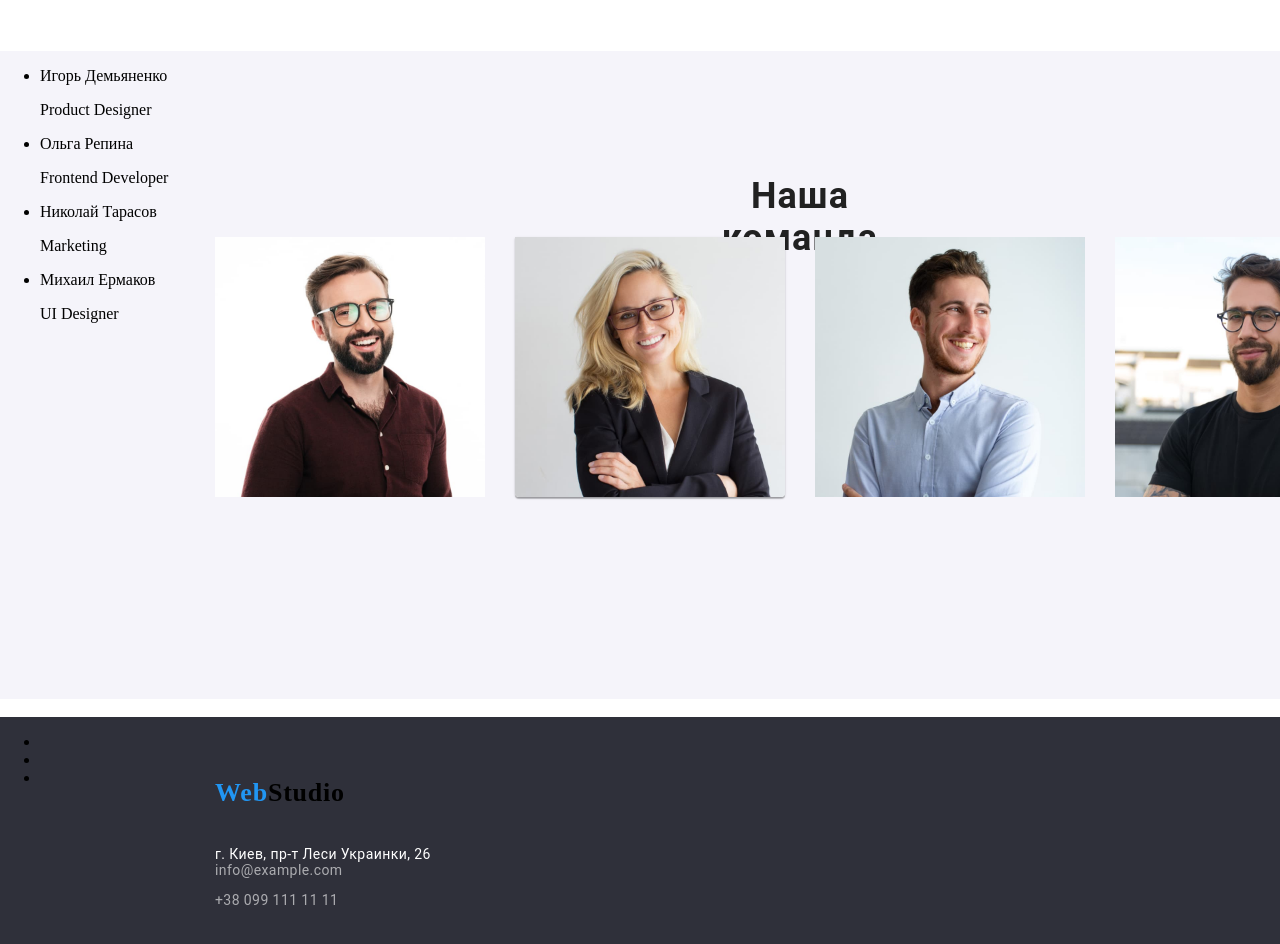
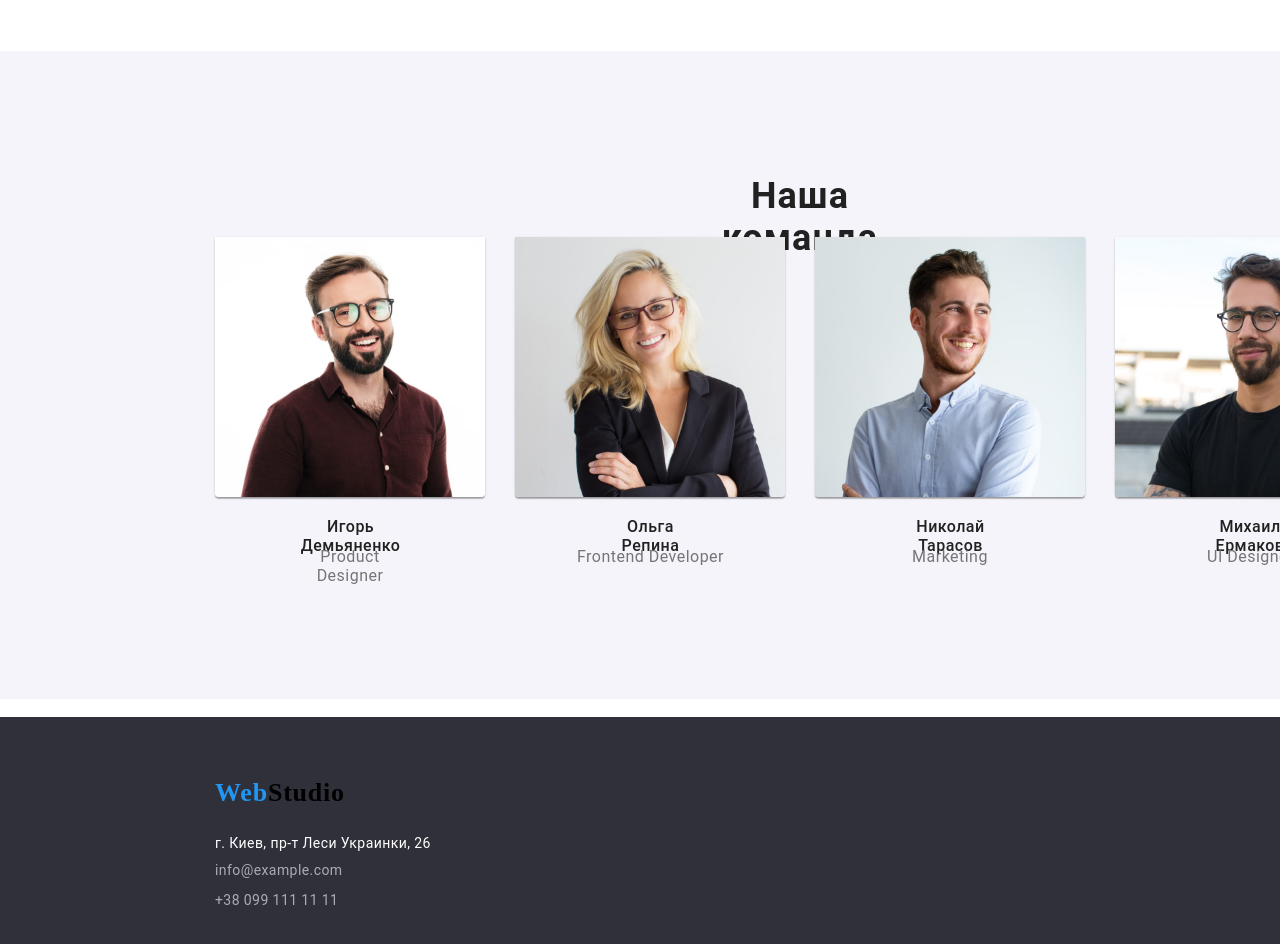
Before and after one commit to Botsman9/demo-st, a plain HTML site: page index.html in a window 1280 px wide. Shown: the part 1380-2324 px from the top of the page. Drawn offline with Linux system fonts and the light colour scheme.

Commit message:
css-partfolio

```diff
--- a/css/styles.css
+++ b/css/styles.css
@@ -386,8 +386,49 @@ span {
   height: 260px;
   left: 215px;
   top: 186px;
+  background: #ffffff;
 
-  border-radius: 0px;
+  box-shadow: 0px 1px 3px rgba(0, 0, 0, 0.12), 0px 1px 1px rgba(0, 0, 0, 0.14),
+    0px 2px 1px rgba(0, 0, 0, 0.2);
+  border-radius: 0px 0px 4px 4px;
+}
+
+.title-img-igor {
+  position: absolute;
+  width: 151px;
+  height: 19px;
+  left: 275px;
+  top: 450px;
+
+  font-family: Roboto;
+  font-style: normal;
+  font-weight: 500;
+  font-size: 16px;
+  line-height: 19px;
+
+  text-align: center;
+  letter-spacing: 0.03em;
+
+  color: #212121;
+}
+.subtitle-img-igor {
+  position: absolute;
+  width: 130px;
+  height: 19px;
+  left: 285px;
+  top: 480px;
+
+  font-family: Roboto;
+  font-style: normal;
+  font-weight: normal;
+  font-size: 16px;
+  line-height: 19px;
+  /* identical to box height */
+
+  text-align: center;
+  letter-spacing: 0.03em;
+
+  color: #757575;
 }
 
 .img-olga {
@@ -405,7 +446,43 @@ span {
     0px 2px 1px rgba(0, 0, 0, 0.2);
   border-radius: 0px 0px 4px 4px;
 }
+.title-img-olga {
+  position: absolute;
+  width: 109px;
+  height: 19px;
+  left: 596px;
+  top: 450px;
 
+  font-family: Roboto;
+  font-style: normal;
+  font-weight: 500;
+  font-size: 16px;
+  line-height: 19px;
+
+  text-align: center;
+  letter-spacing: 0.03em;
+
+  color: #212121;
+}
+
+.subtitle-img-olga {
+  position: absolute;
+  width: 147px;
+  height: 19px;
+  left: 577px;
+  top: 480px;
+
+  font-family: Roboto;
+  font-style: normal;
+  font-weight: normal;
+  font-size: 16px;
+  line-height: 19px;
+
+  text-align: center;
+  letter-spacing: 0.03em;
+
+  color: #757575;
+}
 .img-nik {
   position: absolute;
   width: 270px;
@@ -413,7 +490,46 @@ span {
   left: 815px;
   top: 186px;
 
-  border-radius: 0px;
+  box-shadow: 0px 1px 3px rgba(0, 0, 0, 0.12), 0px 1px 1px rgba(0, 0, 0, 0.14),
+    0px 2px 1px rgba(0, 0, 0, 0.2);
+  border-radius: 0px 0px 4px 4px;
+}
+.title-img-nik {
+  position: absolute;
+  width: 137px;
+  height: 19px;
+  left: 882px;
+  top: 450px;
+
+  font-family: Roboto;
+  font-style: normal;
+  font-weight: 500;
+  font-size: 16px;
+  line-height: 19px;
+
+  text-align: center;
+  letter-spacing: 0.03em;
+
+  color: #212121;
+}
+
+.subtitle-img-nik {
+  position: absolute;
+  width: 76px;
+  height: 19px;
+  left: 912px;
+  top: 480px;
+
+  font-family: Roboto;
+  font-style: normal;
+  font-weight: normal;
+  font-size: 16px;
+  line-height: 19px;
+
+  text-align: center;
+  letter-spacing: 0.03em;
+
+  color: #757575;
 }
 
 .img-miha {
@@ -423,7 +539,45 @@ span {
   left: 1115px;
   top: 186px;
 
-  border-radius: 0px;
+  box-shadow: 0px 1px 3px rgba(0, 0, 0, 0.12), 0px 1px 1px rgba(0, 0, 0, 0.14),
+    0px 2px 1px rgba(0, 0, 0, 0.2);
+  border-radius: 0px 0px 4px 4px;
+}
+.title-img-miha {
+  position: absolute;
+  width: 134px;
+  height: 19px;
+  left: 1183px;
+  top: 450px;
+
+  font-family: Roboto;
+  font-style: normal;
+  font-weight: 500;
+  font-size: 16px;
+  line-height: 19px;
+
+  text-align: center;
+  letter-spacing: 0.03em;
+
+  color: #212121;
+}
+.subtitle-img-miha {
+  position: absolute;
+  width: 87px;
+  height: 19px;
+  left: 1207px;
+  top: 480px;
+
+  font-family: Roboto;
+  font-style: normal;
+  font-weight: normal;
+  font-size: 16px;
+  line-height: 19px;
+
+  text-align: center;
+  letter-spacing: 0.03em;
+
+  color: #757575;
 }
 
 .logo-footer {
@@ -457,7 +611,7 @@ span {
   width: 231px;
   height: 21px;
   left: 215px;
-  top: 111px;
+  top: 100px;
 
   font-family: Roboto;
   font-style: normal;
@@ -507,3 +661,105 @@ span {
 
   color: rgba(255, 255, 255, 0.6);
 }
+
+li {
+  list-style: none;
+}
+
+/*--Partfolio--*/
+.btn-oll {
+  position: absolute;
+  width: 29px;
+  height: 26px;
+  left: 517px;
+  top: 180px;
+
+  font-family: Roboto;
+  font-style: normal;
+  font-weight: 500;
+  font-size: 16px;
+  line-height: 26px;
+  /* identical to box height, or 162% */
+
+  text-align: center;
+  letter-spacing: 0.03em;
+
+  color: #212121;
+}
+.btn-web {
+  position: absolute;
+  width: 84px;
+  height: 26px;
+  left: 598px;
+  top: 180px;
+
+  font-family: Roboto;
+  font-style: normal;
+  font-weight: 500;
+  font-size: 16px;
+  line-height: 26px;
+  /* identical to box height, or 162% */
+  text-align: center;
+  letter-spacing: 0.03em;
+
+  color: #212121;
+}
+.btn-soft {
+  position: absolute;
+  width: 101px;
+  height: 26px;
+  left: 734px;
+  top: 180px;
+
+  font-family: Roboto;
+  font-style: normal;
+  font-weight: 500;
+  font-size: 16px;
+  line-height: 26px;
+  /* identical to box height, or 162% */
+
+  text-align: center;
+  letter-spacing: 0.03em;
+
+  color: #212121;
+}
+
+.btn-diz {
+  position: absolute;
+  width: 59px;
+  height: 26px;
+  left: 887px;
+  top: 180px;
+
+  font-family: Roboto;
+  font-style: normal;
+  font-weight: 500;
+  font-size: 16px;
+  line-height: 26px;
+  /* identical to box height, or 162% */
+
+  text-align: center;
+  letter-spacing: 0.03em;
+
+  color: #212121;
+}
+
+.btn-marc {
+  position: absolute;
+  width: 86px;
+  height: 26px;
+  left: 998px;
+  top: 180px;
+
+  font-family: Roboto;
+  font-style: normal;
+  font-weight: 500;
+  font-size: 16px;
+  line-height: 26px;
+  /* identical to box height, or 162% */
+
+  text-align: center;
+  letter-spacing: 0.03em;
+
+  color: #212121;
+}
--- a/index.html
+++ b/index.html
@@ -10,7 +10,7 @@
 </head>
 <body>
 <!--Шапка сайта-->
-        <header >
+        <header>
         <nav>
             <a href="./index.html" class="logo-head">Web<span class=" " >Studio</span>
             </a>
@@ -83,20 +83,20 @@
             <h2 class="title-comand" >Наша команда</h2>
             <ul>
                 <li><img src="./images/img1.jpg" alt="фото игоря демьяненко" width="270" class="img-igor">
-                    <p>Игорь Демьяненко</p>
-                    <p>Product Designer</p>
+                    <p class="title-img-igor">Игорь Демьяненко</p>
+                    <p class="subtitle-img-igor">Product Designer</p>
                 </li>
                 <li><img src="./images/img2.jpg" alt="фото ольга репина" width="270" class="img-olga">
-                    <p>Ольга Репина</p>
-                    <p>Frontend Developer</p>
+                    <p class="title-img-olga">Ольга Репина</p>
+                    <p class="subtitle-img-olga">Frontend Developer</p>
                 </li>
                 <li><img src="./images/img3.jpg" alt="фото николай тарасов" width="270" class="img-nik">
-                    <p>Николай Тарасов</p>
-                    <p>Marketing</p>
+                    <p class="title-img-nik">Николай Тарасов</p>
+                    <p class="subtitle-img-nik">Marketing</p>
                 </li>
                 <li><img src="./images/img4.jpg" alt="фото михаил ермаков" width="270" class="img-miha">
-                    <p>Михаил Ермаков</p>
-                    <p>UI Designer</p>
+                    <p class="title-img-miha">Михаил Ермаков</p>
+                    <p class="subtitle-img-miha">UI Designer</p>
                 </li>
             </ul>
         </section>
```
Also changed, not shown: portfolio.html (+17 -18 lines).
